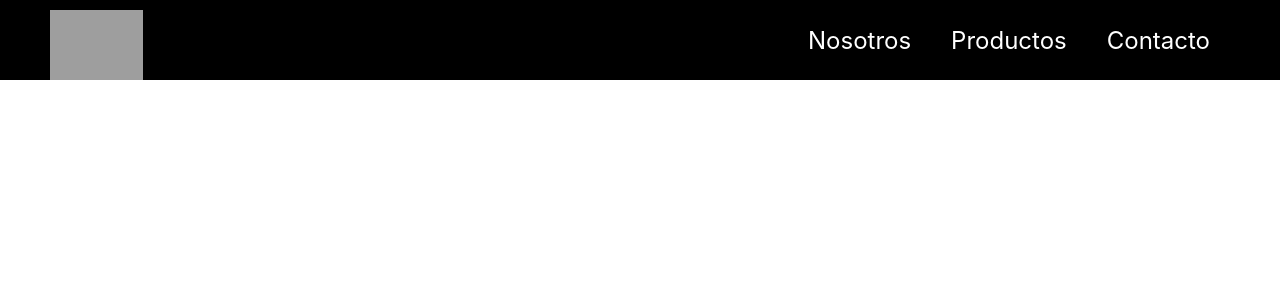
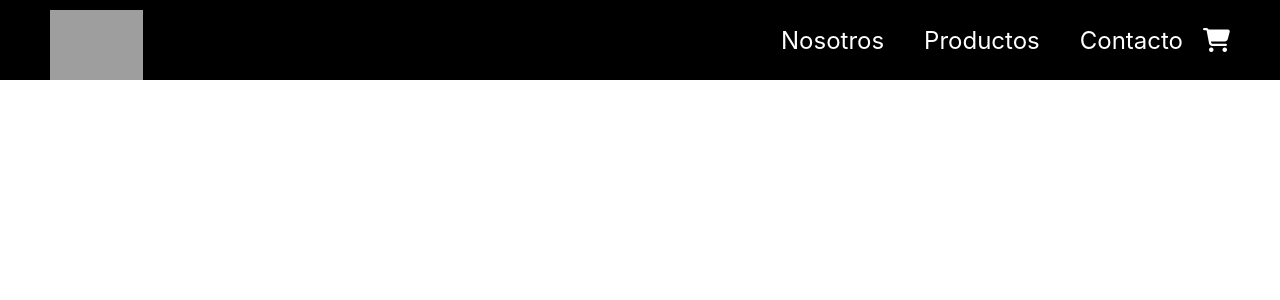
Before and after one commit to franpzz/Tienda-Palazzolo, a React (Create React App) app: page / in a window 1280 px wide. Shown: the top 300 px of the page. Built offline with nearby package versions, Linux system fonts and the light colour scheme; grey boxes are pictures that could not be loaded.

Commit message:
agregado componente CartWidget

```diff
--- a/public/index.html
+++ b/public/index.html
@@ -15,6 +15,7 @@
       user's mobile device or desktop. See https://developers.google.com/web/fundamentals/web-app-manifest/
     -->
     <link rel="manifest" href="%PUBLIC_URL%/manifest.json" />
+    <script src="https://kit.fontawesome.com/f536bc34d7.js" crossorigin="anonymous"></script>
     <!--
       Notice the use of %PUBLIC_URL% in the tags above.
       It will be replaced with the URL of the `public` folder during the build.
--- /dev/null
+++ b/src/components/CartWidget/CartWidget.css
@@ -0,0 +1,5 @@
+a {
+    text-decoration: none;
+    color: white;
+    font-size: 1.5rem;
+}
--- /dev/null
+++ b/src/components/CartWidget/CartWidget.jsx
@@ -0,0 +1,12 @@
+import React, { Fragment } from 'react'
+import "./CartWidget.css"
+
+const CartWidget = () => {
+    return (
+        <Fragment>
+            <a href="#"><i className="fas fa-shopping-cart carroIcon"></i></a>
+        </Fragment>
+    )
+}
+
+export default CartWidget;
--- a/src/components/NavBar/NavBar.jsx
+++ b/src/components/NavBar/NavBar.jsx
@@ -1,5 +1,6 @@
 import "./NavBar.css"
 import logo from "../../assets/images/wolfLogo.png"
+import CartWidget from "../CartWidget/CartWidget"
 
 function NavBar () {
     return (
@@ -11,6 +12,7 @@ function NavBar () {
                 <a href="#" className="menuItem">Nosotros</a>
                 <a href="#" className="menuItem">Productos</a>
                 <a href="#" className="menuItem">Contacto</a>
+                <CartWidget />
             </div>
         </nav>
     );
```
